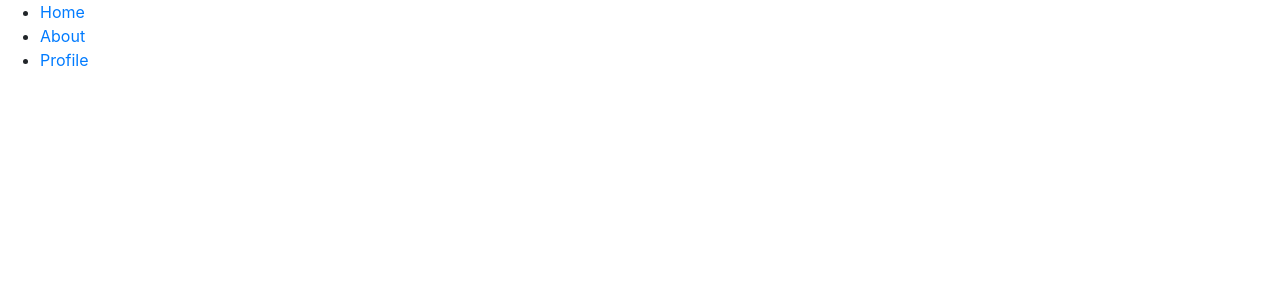
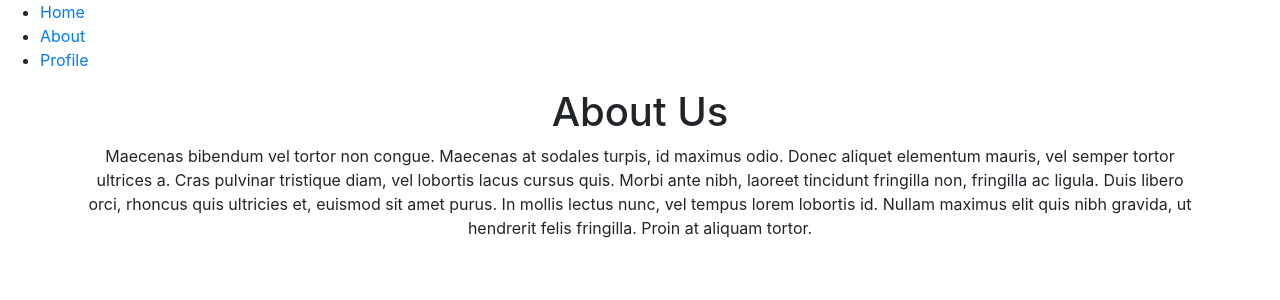
Before and after one commit to Jody-septiawan/b32-advance-reactjs-siang, a React (Create React App) app: page /about in a window 1280 px wide. Before the commit this address had no page. Shown: the top 300 px of the page. Built offline with nearby package versions, Linux system fonts and the light colour scheme.

Commit message:
Private Route

```diff
--- a/src/App.js
+++ b/src/App.js
@@ -1,13 +1,14 @@
-import "bootstrap/dist/css/bootstrap.min.css";
+import 'bootstrap/dist/css/bootstrap.min.css';
 
-import { BrowserRouter as Router, Route, Routes, Link } from "react-router-dom";
+import { BrowserRouter as Router, Route, Routes, Link } from 'react-router-dom';
 
-import Home from "./pages/Home";
-import About from "./pages/About";
-import Profile from "./pages/Profile";
-import SignIn from "./pages/SignIn";
-import DetailUser from "./pages/DetailUser";
-// import component here
+import Home from './pages/Home';
+import About from './pages/About';
+import Profile from './pages/Profile';
+import SignIn from './pages/SignIn';
+import DetailUser from './pages/DetailUser';
+
+import PrivateRoute from './components/PrivateRoute';
 
 function App() {
   return (
@@ -30,7 +31,11 @@ function App() {
       <Routes>
         <Route exact path="/" element={<Home />} />
         <Route exact path="/signin" element={<SignIn />} />
-        {/* change route for page about, profile, and user:id to private route */}
+        <Route element={<PrivateRoute />}>
+          <Route exact path="/about" element={<About />} />
+          <Route exact path="/profile" element={<Profile />} />
+          <Route exact path="/user/:id" element={<DetailUser />} />
+        </Route>
       </Routes>
     </Router>
   );
--- a/src/components/PrivateRoute.js
+++ b/src/components/PrivateRoute.js
@@ -1,4 +1,7 @@
-// import necessary utility from rrd
+import { Outlet, Navigate } from 'react-router-dom';
 
+export default function PrivateRoute() {
+  const isLogin = true;
 
-// create component here
+  return isLogin ? <Outlet /> : <Navigate to="/signin" />;
+}
```
